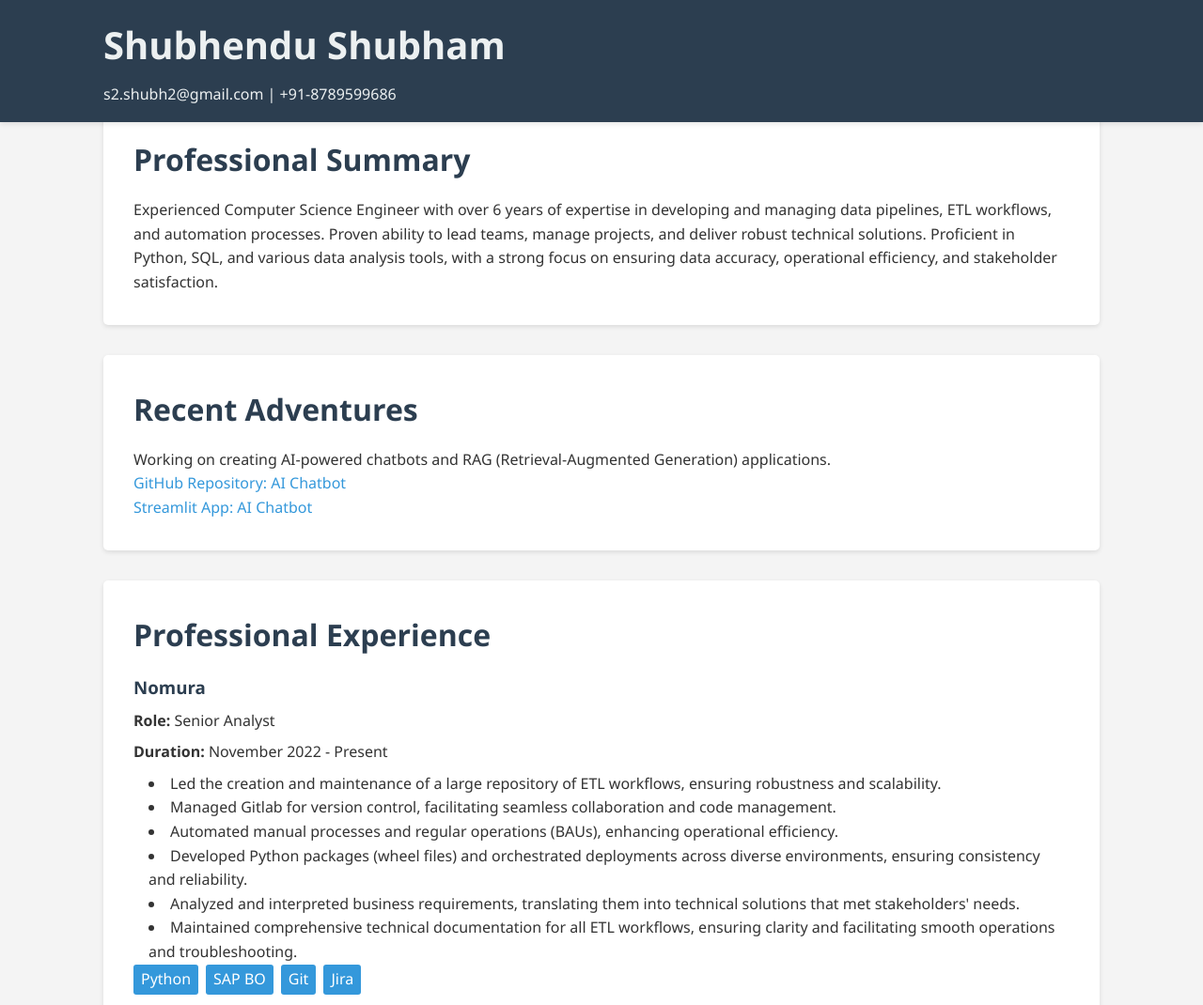
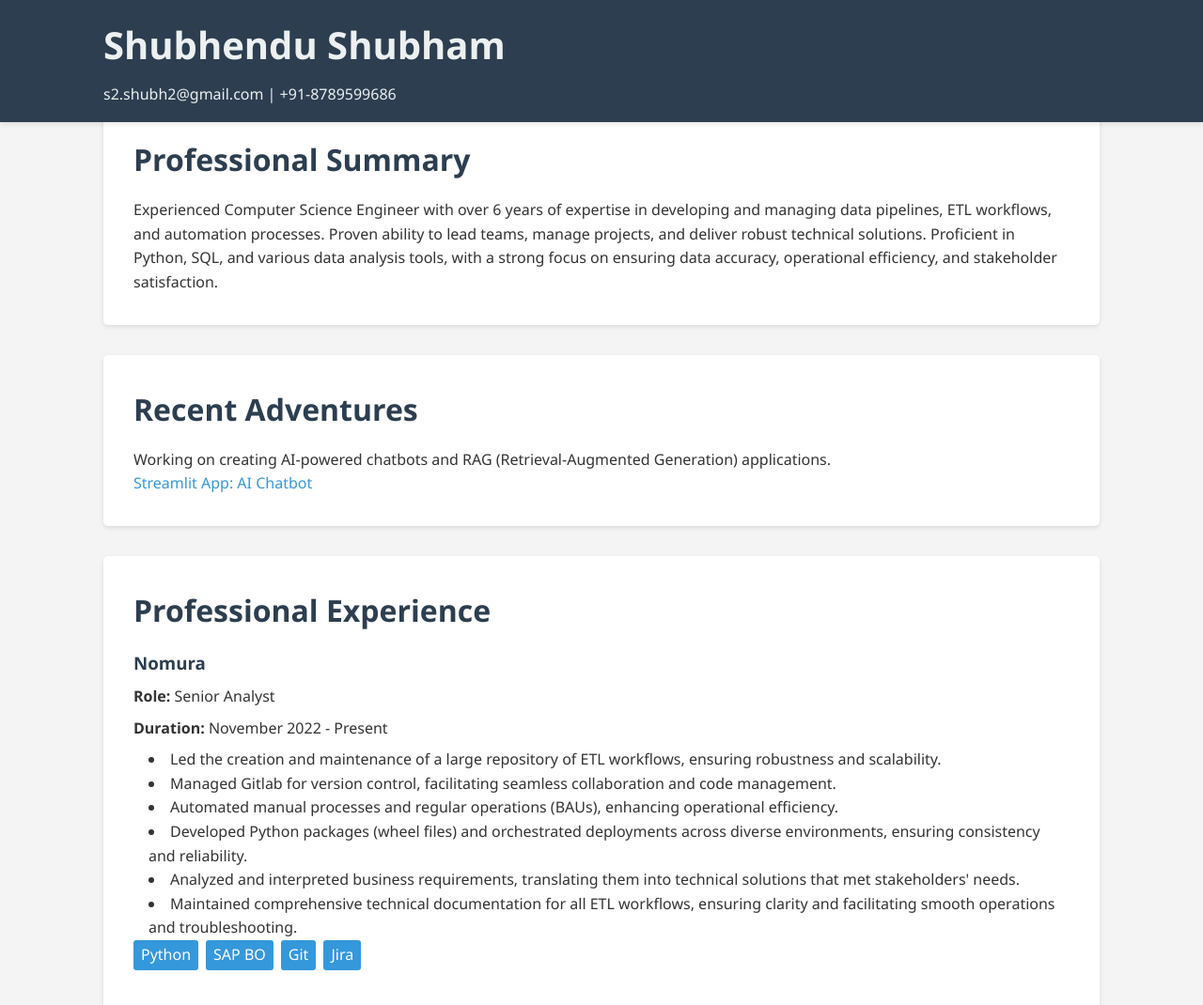
Before and after one commit to sshubham2/sshubham2.github.io, a plain HTML site: page index.html in a window 1280 px wide. Shown: the top 1070 px of the page at 94% size. Drawn offline with Linux system fonts and the light colour scheme.

Commit message:
Update index.html

```diff
--- a/index.html
+++ b/index.html
@@ -135,7 +135,6 @@
         <section id="recent-adventures">
             <h2>Recent Adventures</h2>
             <p>Working on creating AI-powered chatbots and RAG (Retrieval-Augmented Generation) applications.</p>
-            <p><a href="https://github.com/sshubham2/ai_chatbot" target="_blank" rel="noopener noreferrer">GitHub Repository: AI Chatbot</a></p>
             <p><a href="https://sshubham2-rag-app-5-rag-app-5srcstreamlit-app-xoui3g.streamlit.app/chatbot" target="_blank" rel="noopener noreferrer">Streamlit App: AI Chatbot</a></p>
         </section>
 
```
